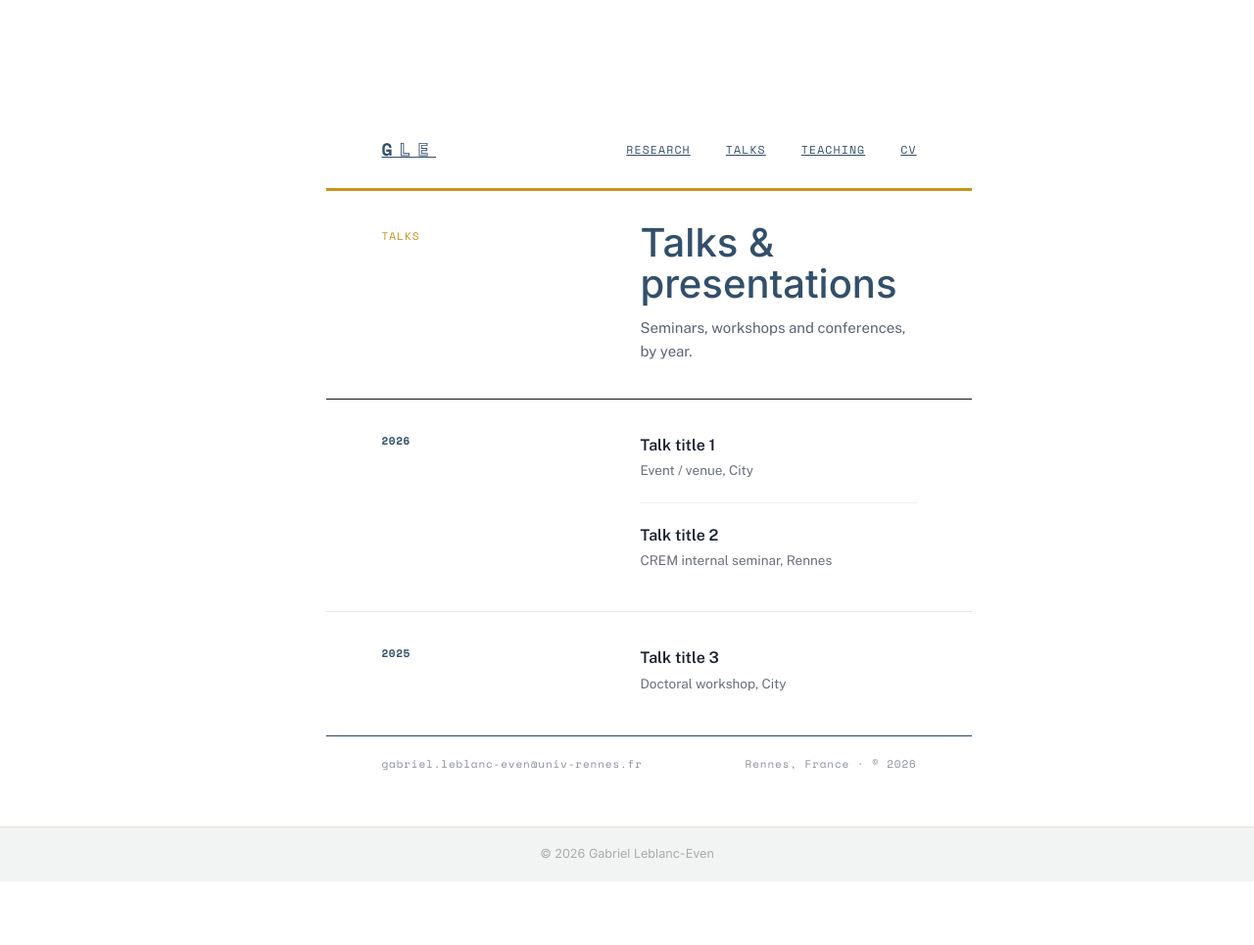
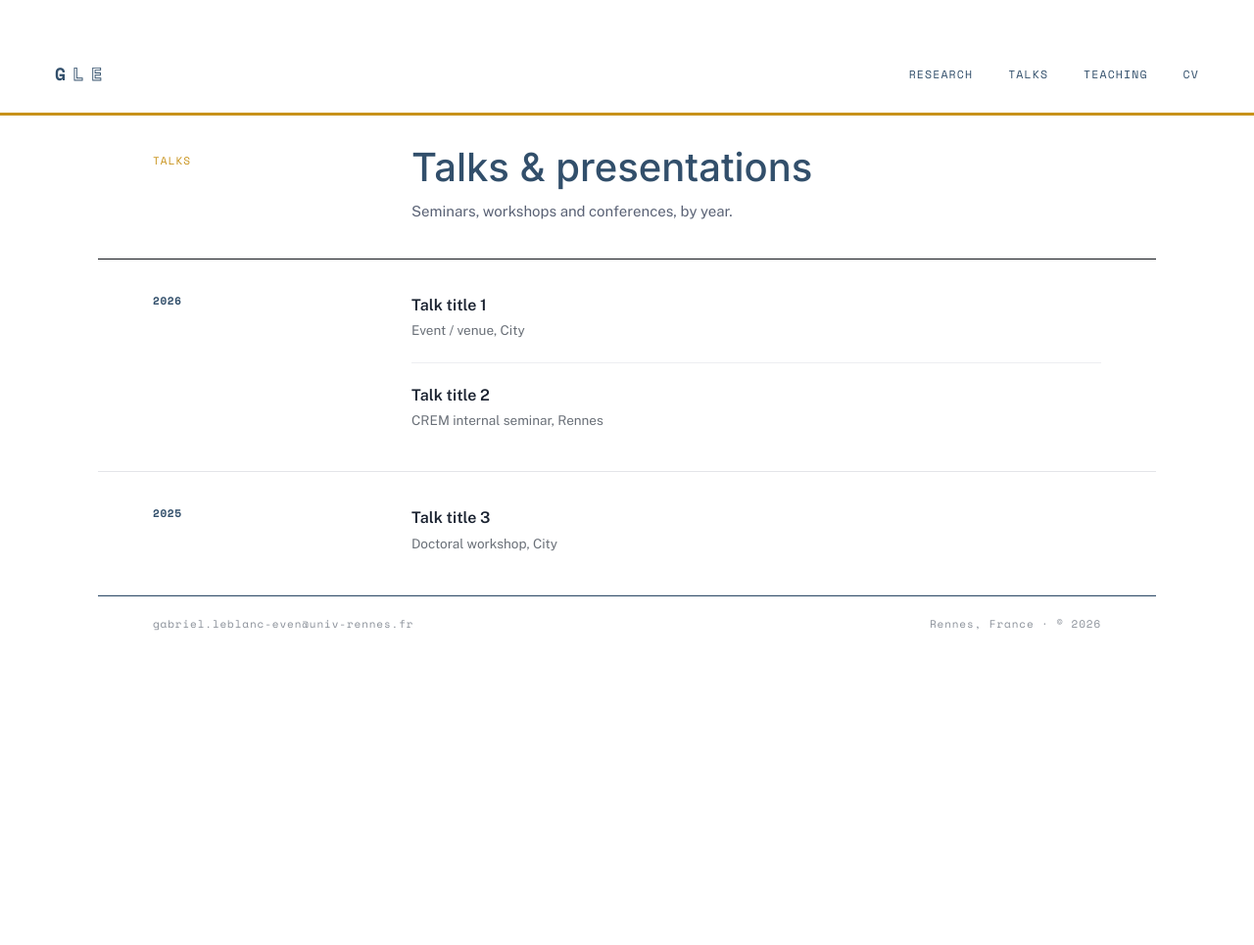
Before and after one commit to gabriel-leblanceven/gabriel-leblanceven.github.io, a Jekyll site: the page built from _pages/talks.md, in a window 1280 px wide. Shown: the whole page at 98% size. Built offline with Jekyll 4.4.1, drawn with Linux system fonts in a browser that asks for light colours; a script bundle is joined from its source files by our own code; library files that are not in the unit come from our copies; after the commit the page ends 900 px from its top, so only the background shows below that; part of the change alters nothing that is shown.

Commit message:
Update talks.md

```diff
--- a/_pages/talks.md
+++ b/_pages/talks.md
@@ -15,7 +15,7 @@ layout: single
 .gle__logo .g{color:#324f6b;}
 .gle__logo .le{color:#fff;-webkit-text-stroke:0.9px #324f6b;}
 .gle__navlinks{display:flex;gap:36px;font-family:'Space Mono',monospace;font-size:11.5px;letter-spacing:0.1em;text-transform:uppercase;}
-.gle__navlinks a{color:#324f6b;}
+.gle__navlinks a{color:#324f6b;text-decoration:none !important;}
 .gle__navlinks a:hover,.gle__navlinks a.is-active{color:#c8921a;}
 .gle__bar{height:3px;background:#c8921a;}
 .gle__titleband{display:grid;grid-template-columns:280px 1fr;border-bottom:1px solid #14171C;}
@@ -30,6 +30,17 @@ layout: single
 .gle__item:last-child{border-bottom:none;}
 .gle__footer{display:flex;align-items:center;justify-content:space-between;padding:20px 56px 40px;font-family:'Space Mono',monospace;font-size:11px;letter-spacing:0.08em;color:#8a9099;border-top:1px solid #324f6b;}
 @media(max-width:720px){.gle__titleband,.gle__row{grid-template-columns:1fr;}.gle__titlebody,.gle__rowbody{padding:20px 24px 24px;}.gle__titlelabel,.gle__rowlabel{padding:24px 0 0 24px;}.gle__nav,.gle__footer{padding-left:24px;padding-right:24px;}.gle__h1{font-size:32px;}}
+.page,.page__inner-wrap,#main,article.page{max-width:100% !important;width:100% !important;padding:0 !important;float:none !important;}
+.sidebar,.sidebar__right{display:none !important;}
+.page__content{padding-left:0 !important;padding-right:0 !important;}
+.page__hero{display:none !important;}
+body{padding-top:0 !important;}
+#masthead{display:none !important;}
+.page__footer{display:none !important;}
+.footer{display:none !important;}
+.gle__logo a{text-decoration:none !important;color:inherit;}
+.gle__logo a:hover .g{color:#c8921a;}
+.gle__logo a:hover .le{color:transparent;-webkit-text-stroke:0.9px #c8921a;text-stroke:0.9px #c8921a;}
 </style>
 
 <div class="gle__nav">
```
